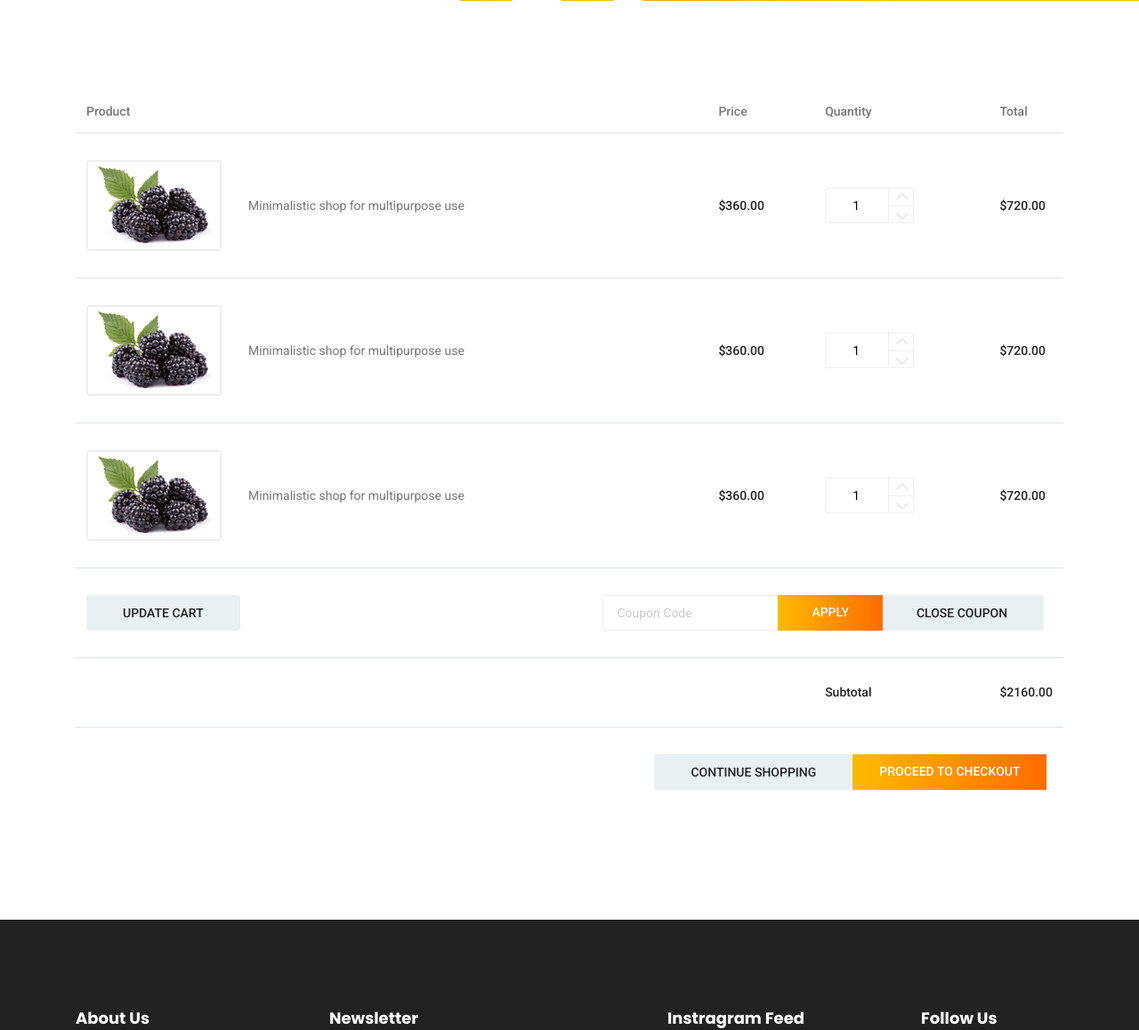
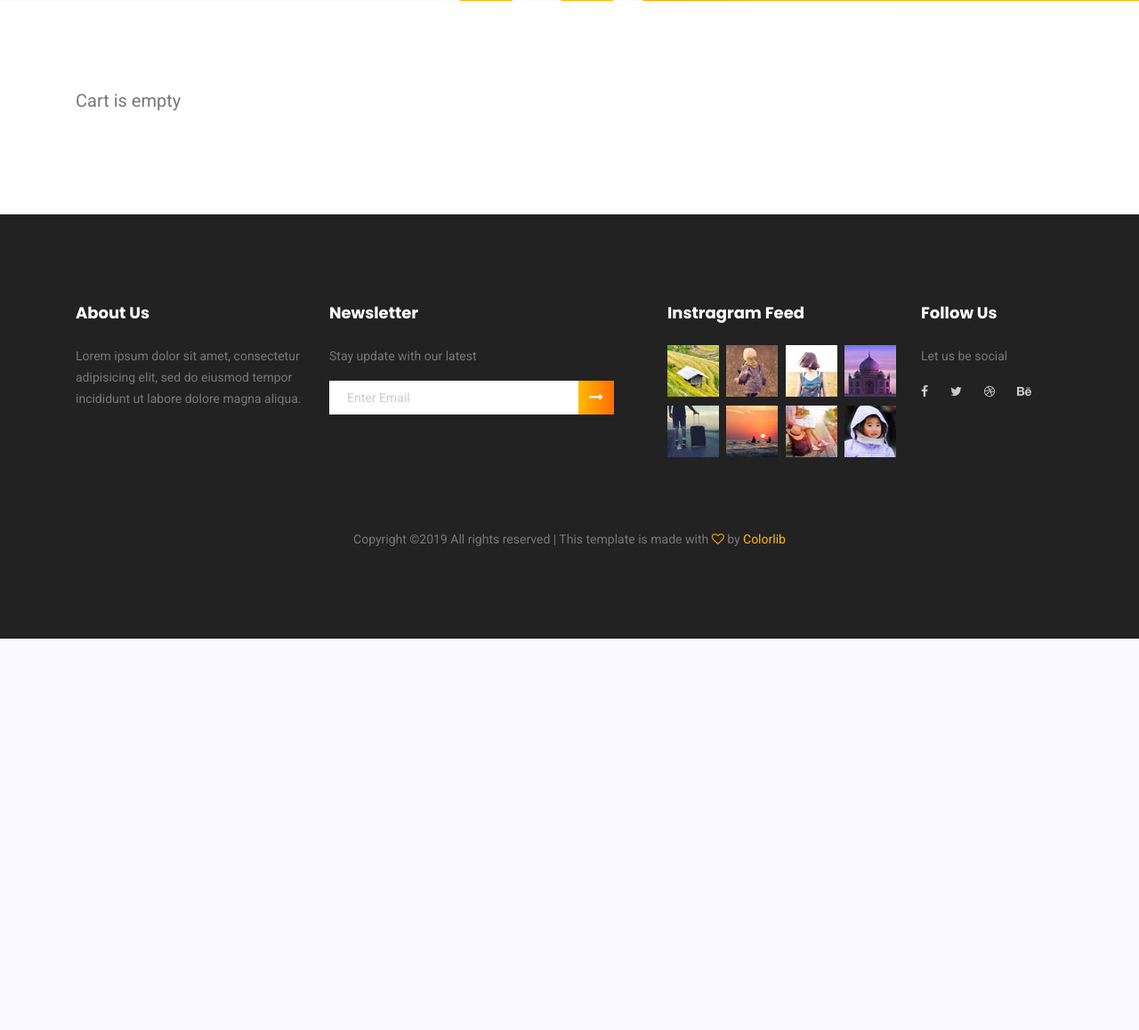
Before and after one commit to TrongPhuCBL49/Shoe-Store-Django, a Django app: page /carts/ in a window 1280 px wide. Shown: the part 394-1552 px from the top of the page at 89% size. After the commit the page ends 1112 px from the top, so only its background shows below. Run offline with Django 3.2, Linux system fonts and the light colour scheme; data comes from the database, SQL or seed files in the repository; both versions use the stored data as it was after the commit; some libraries are stand-ins or nearby versions.

Commit message:
Display cart OK

```diff
--- a/ShoeStore/Templates/carts/cart.html
+++ b/ShoeStore/Templates/carts/cart.html
@@ -21,6 +21,7 @@
         <div class="container">
             <div class="cart_inner">
                 <div class="table-responsive">
+                    {% if cart.products.exists %}
                         <table class="table">
                             <thead>
                                 <tr>
@@ -31,19 +32,20 @@
                                 </tr>
                             </thead>
                             <tbody>
+                                {% for product in cart.products.all %}
                                     <tr>
                                         <td>
                                             <div class="media">
                                                 <div class="d-flex">
-                                            <img src="img/cart.jpg" alt="">
+                                                    <a href="{{product.get_absolute_url}}"><img class="img-fluid" src="{{ product.image.url }}" width="100px" alt=""></a>
                                                 </div>
                                                 <div class="media-body">
-                                            <p>Minimalistic shop for multipurpose use</p>
+                                                    <p>{{ product.title }}</p>
                                                 </div>
                                             </div>
                                         </td>
                                         <td>
-                                    <h5>$360.00</h5>
+                                            <h5>${{ product.price }}</h5>
                                         </td>
                                         <td>
                                             <div class="product_count">
@@ -59,63 +61,8 @@
                                             <h5>$720.00</h5>
                                         </td>
                                     </tr>
-                            <tr>
-                                <td>
-                                    <div class="media">
-                                        <div class="d-flex">
-                                            <img src="img/cart.jpg" alt="">
-                                        </div>
-                                        <div class="media-body">
-                                            <p>Minimalistic shop for multipurpose use</p>
-                                        </div>
-                                    </div>
-                                </td>
-                                <td>
-                                    <h5>$360.00</h5>
-                                </td>
-                                <td>
-                                    <div class="product_count">
-                                        <input type="text" name="qty" id="sst" maxlength="12" value="1" title="Quantity:"
-                                            class="input-text qty">
-                                        <button onclick="var result = document.getElementById('sst'); var sst = result.value; if( !isNaN( sst )) result.value++;return false;"
-                                            class="increase items-count" type="button"><i class="lnr lnr-chevron-up"></i></button>
-                                        <button onclick="var result = document.getElementById('sst'); var sst = result.value; if( !isNaN( sst ) &amp;&amp; sst > 0 ) result.value--;return false;"
-                                            class="reduced items-count" type="button"><i class="lnr lnr-chevron-down"></i></button>
-                                    </div>
-                                </td>
-                                <td>
-                                    <h5>$720.00</h5>
-                                </td>
-                            </tr>
-                            <tr>
-                                <td>
-                                    <div class="media">
-                                        <div class="d-flex">
-                                            <img src="img/cart.jpg" alt="">
-                                        </div>
-                                        <div class="media-body">
-                                            <p>Minimalistic shop for multipurpose use</p>
-                                        </div>
-                                    </div>
-                                </td>
-                                <td>
-                                    <h5>$360.00</h5>
-                                </td>
-                                <td>
-                                    <div class="product_count">
-                                        <input type="text" name="qty" id="sst" maxlength="12" value="1" title="Quantity:"
-                                            class="input-text qty">
-                                        <button onclick="var result = document.getElementById('sst'); var sst = result.value; if( !isNaN( sst )) result.value++;return false;"
-                                            class="increase items-count" type="button"><i class="lnr lnr-chevron-up"></i></button>
-                                        <button onclick="var result = document.getElementById('sst'); var sst = result.value; if( !isNaN( sst ) &amp;&amp; sst > 0 ) result.value--;return false;"
-                                            class="reduced items-count" type="button"><i class="lnr lnr-chevron-down"></i></button>
-                                    </div>
-                                </td>
-                                <td>
-                                    <h5>$720.00</h5>
-                                </td>
-                            </tr>
-                            <tr class="bottom_button">
+                                {% endfor %}
+                                <!-- <tr class="bottom_button">
                                     <td>
                                         <a class="gray_btn" href="#">Update Cart</a>
                                     </td>
@@ -132,7 +79,7 @@
                                             <a class="gray_btn" href="#">Close Coupon</a>
                                         </div>
                                     </td>
-                            </tr>
+                                </tr> -->
                                 <tr>
                                     <td>
 
@@ -144,7 +91,7 @@
                                         <h5>Subtotal</h5>
                                     </td>
                                     <td>
-                                    <h5>$2160.00</h5>
+                                        <h5>${{ cart.subtotal }}</h5>
                                     </td>
                                 </tr>
                                 <tr class="out_button_area">
@@ -166,6 +113,9 @@
                                 </tr>
                             </tbody>
                         </table>
+                    {% else %}
+                        <p class='lead'>Cart is empty</p>
+                    {% endif %}
                 </div>
             </div>
         </div>
--- a/ShoeStore/carts/views.py
+++ b/ShoeStore/carts/views.py
@@ -5,14 +5,7 @@ from products.models import Product
 
 def cart_home(request):
     cart_obj, new_obj = Cart.objects.new_or_get(request)
-    products = cart_obj.products.all()
-    total = 0
-    for x in products:
-        total += x.price
-    print(total)
-    cart_obj.total = total
-    cart_obj.save()
-    return render(request, "carts/cart.html", {})
+    return render(request, "carts/cart.html", {"cart": cart_obj})
 
 def cart_update(request):
     product_id = request.POST.get('product_id')
--- a/ShoeStore/products/models.py
+++ b/ShoeStore/products/models.py
@@ -82,6 +82,11 @@ class Product(models.Model):
     def __unicode__(self):
         return self.title
 
+    @property
+    def name(self):
+        return self.title
+
+
 def product_pre_save_receiver(sender, instance, *args, **kwargs):
     if not instance.slug:
         instance.slug = unique_slug_generator(instance)
```
Also changed, not shown: ShoeStore/db.sqlite3. Lines whose indentation alone changed are shown as unchanged.
